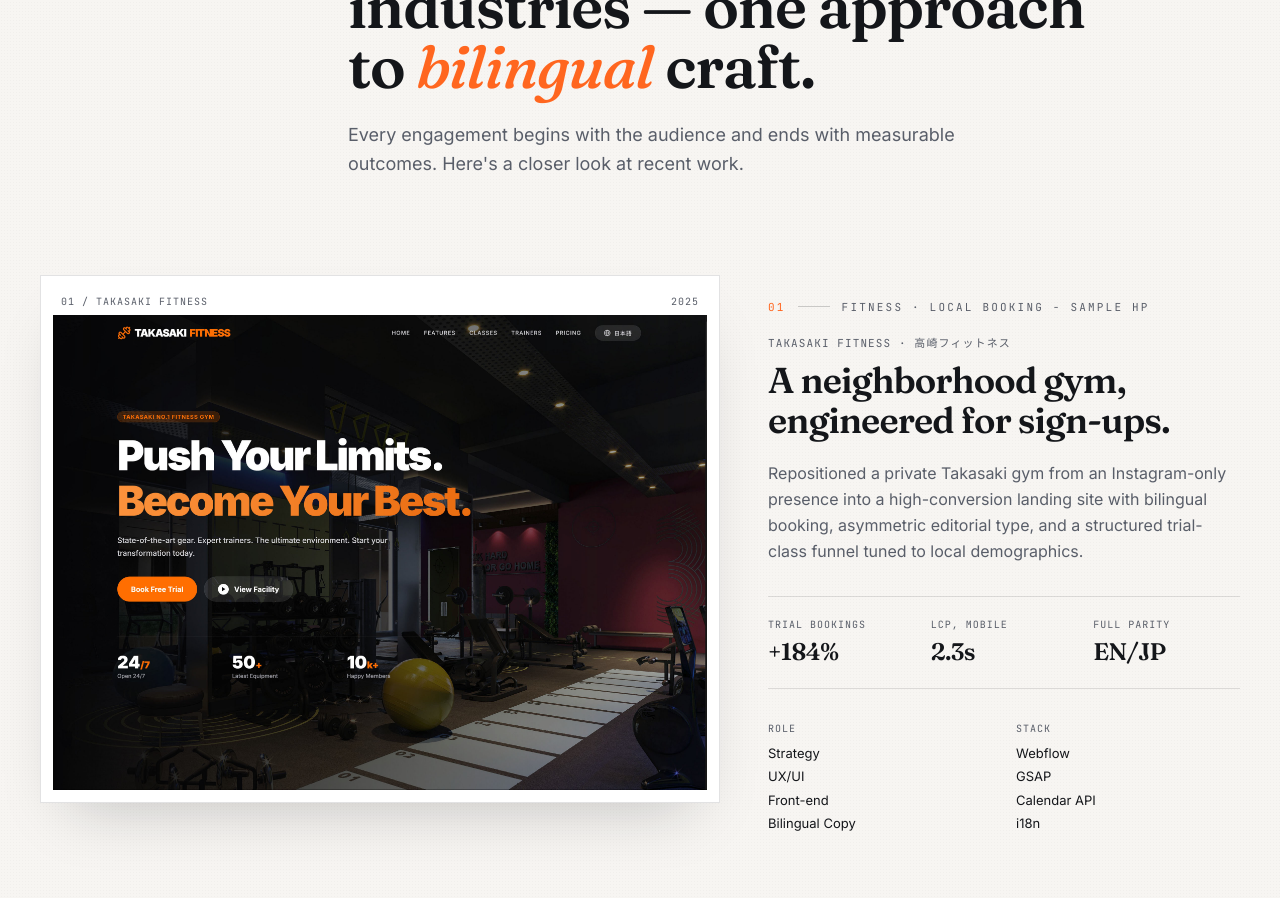
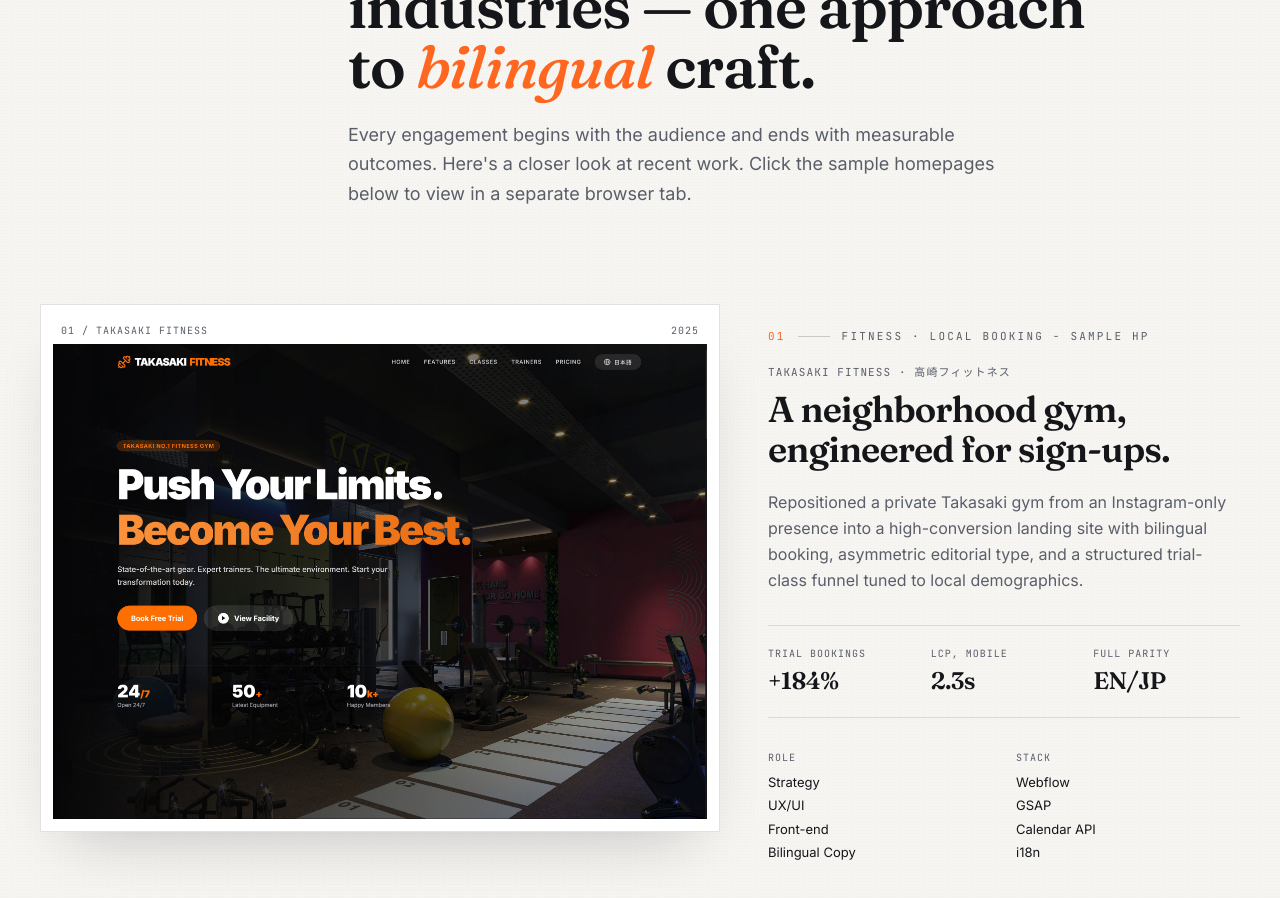
Before and after one commit to canuckinjapan-cmd/Dan-Burgess-LV-AIS, a React (Vite) app: page / in a window 1280 px wide. Shown: the part 1580-2478 px from the top of the page. Built offline with nearby package versions, Linux system fonts and the light colour scheme; no server answers.

Commit message:
docs: clarify sample project interaction
Add instructions to the project section explaining that samples open in a new tab.

```diff
--- a/src/pages/Index.tsx
+++ b/src/pages/Index.tsx
@@ -285,8 +285,8 @@ const Index = () => {
               </h2>
               <p className="mt-6 max-w-[60ch] text-ink-muted text-lg leading-relaxed">
                 {t(
-                  "Every engagement begins with the audience and ends with measurable outcomes. Here's a closer look at recent work.",
-                  "すべてのプロジェクトはオーディエンスの理解から始まり、測定可能な成果へと繋がります。最近の活動の一部をご紹介します。"
+                  "Every engagement begins with the audience and ends with measurable outcomes. Here's a closer look at recent work. Click the sample homepages below to view in a separate browser tab.",
+                  "すべてのプロジェクトはオーディエンスの理解から始まり、測定可能な成果へと繋がります。最近の活動の一部をご紹介します。以下のサンプルホームページをクリックすると、別のブラウザタブで表示されます。"
                 )}
               </p>
             </div>
```
